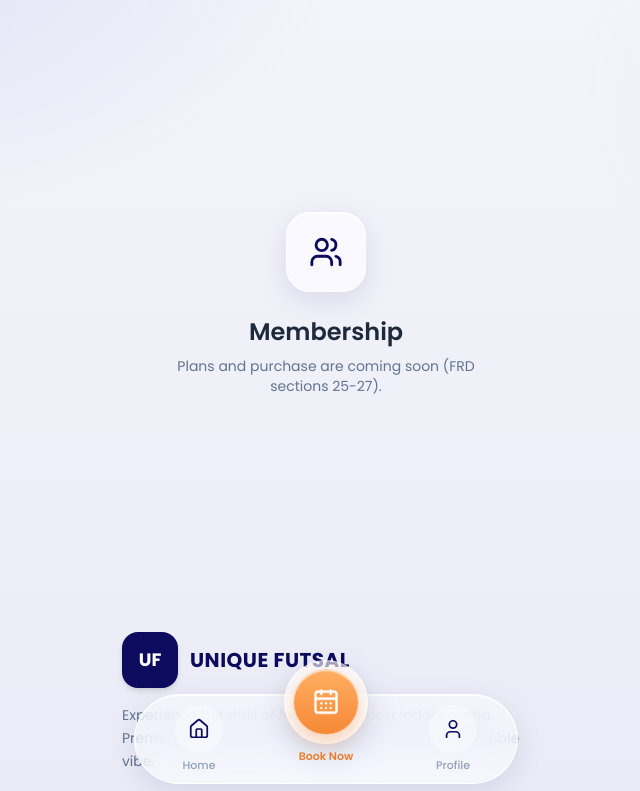
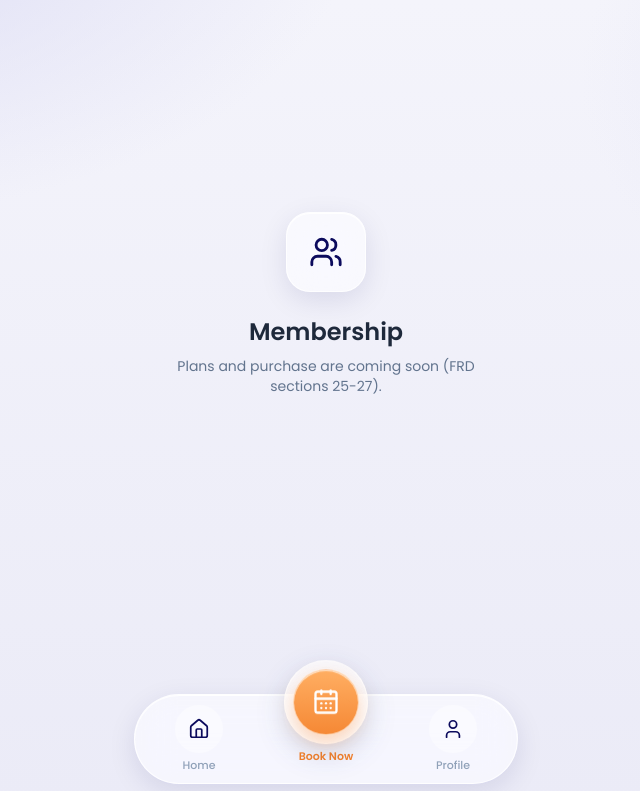
Before and after one commit to rahishd/uniquefutsalclient, a Next.js app: page /member in a window 1280 px wide. Shown: the top 791 px of the page, without its empty margins (314-954 px from the left). Built offline with nearby package versions, Linux system fonts and the light colour scheme.

Commit message:
Show company details on home screen only

```diff
--- a/components/FooterGate.tsx
+++ b/components/FooterGate.tsx
@@ -3,9 +3,10 @@
 import { usePathname } from "next/navigation";
 import Footer from "@/components/Footer";
 
-// The booking flow stays focused: no company details, just room above the nav bar.
+// Company details appear on the home screen only. Every other page just keeps
+// clear space above the floating nav bar.
 export default function FooterGate() {
   const pathname = usePathname();
-  if (pathname.startsWith("/book")) return <div className="h-36" aria-hidden />;
-  return <Footer />;
+  if (pathname === "/") return <Footer />;
+  return <div className="h-36" aria-hidden />;
 }
```
